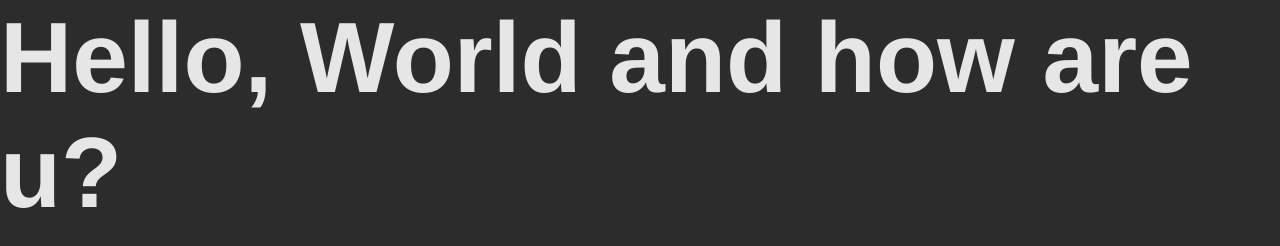
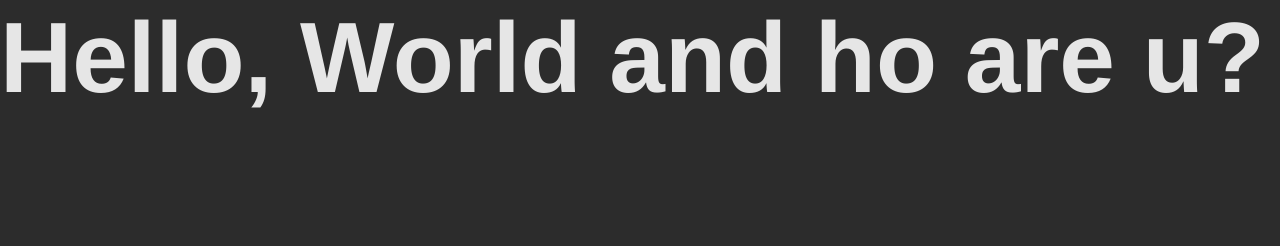
Before and after one commit to andruudev/First.Repo, a plain HTML site: page index.html in a window 1280 px wide. Drawn offline with Linux system fonts and the light colour scheme.

Commit message:
finish update

```diff
--- a/index.html
+++ b/index.html
@@ -10,7 +10,7 @@
 </head>
 
 <body>
-  <h1>Hello, World and how are u?</h1>
+  <h1>Hello, World and ho are u?</h1>
 
   <script src="./index.js"></script>
 </body>
```
